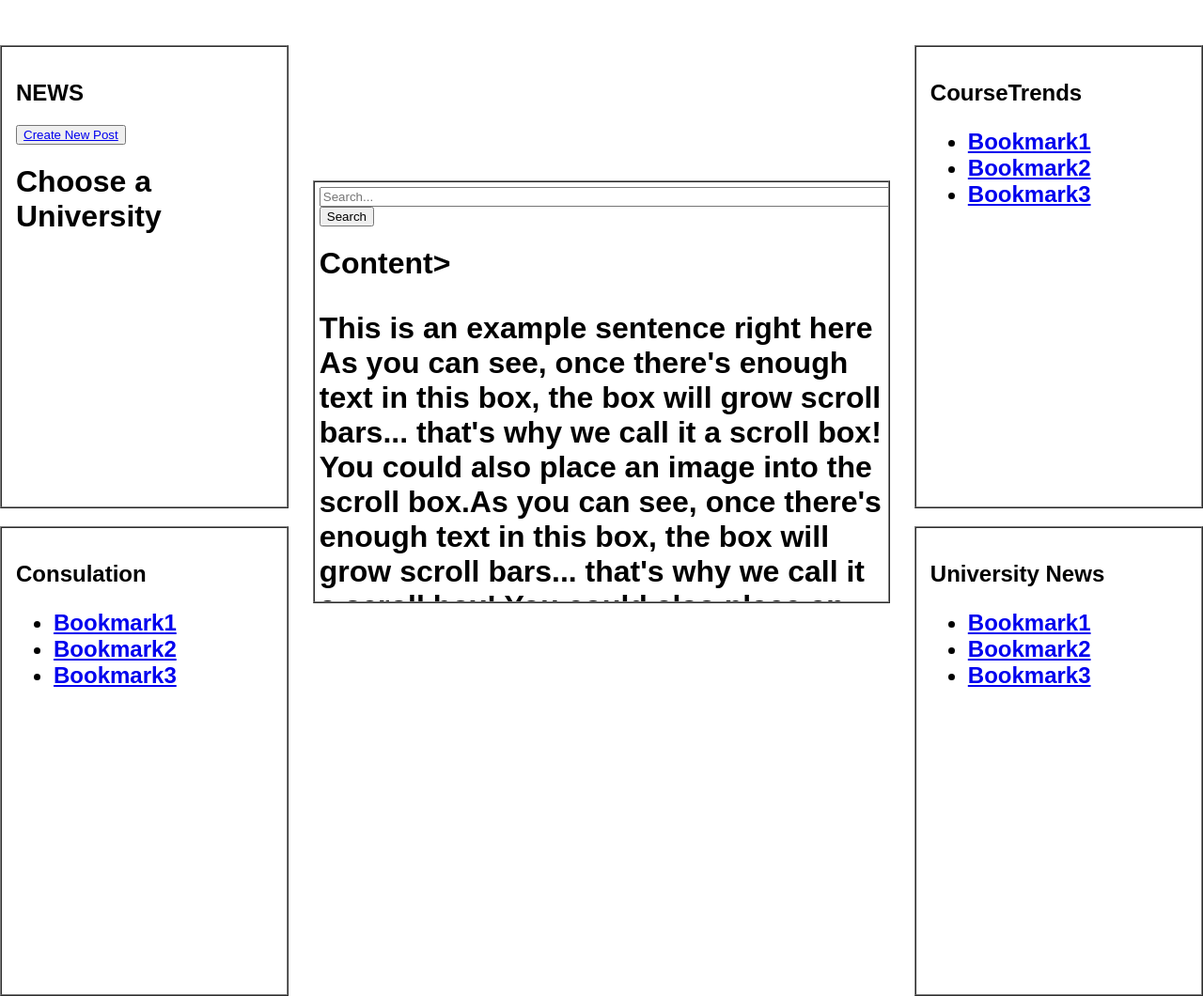
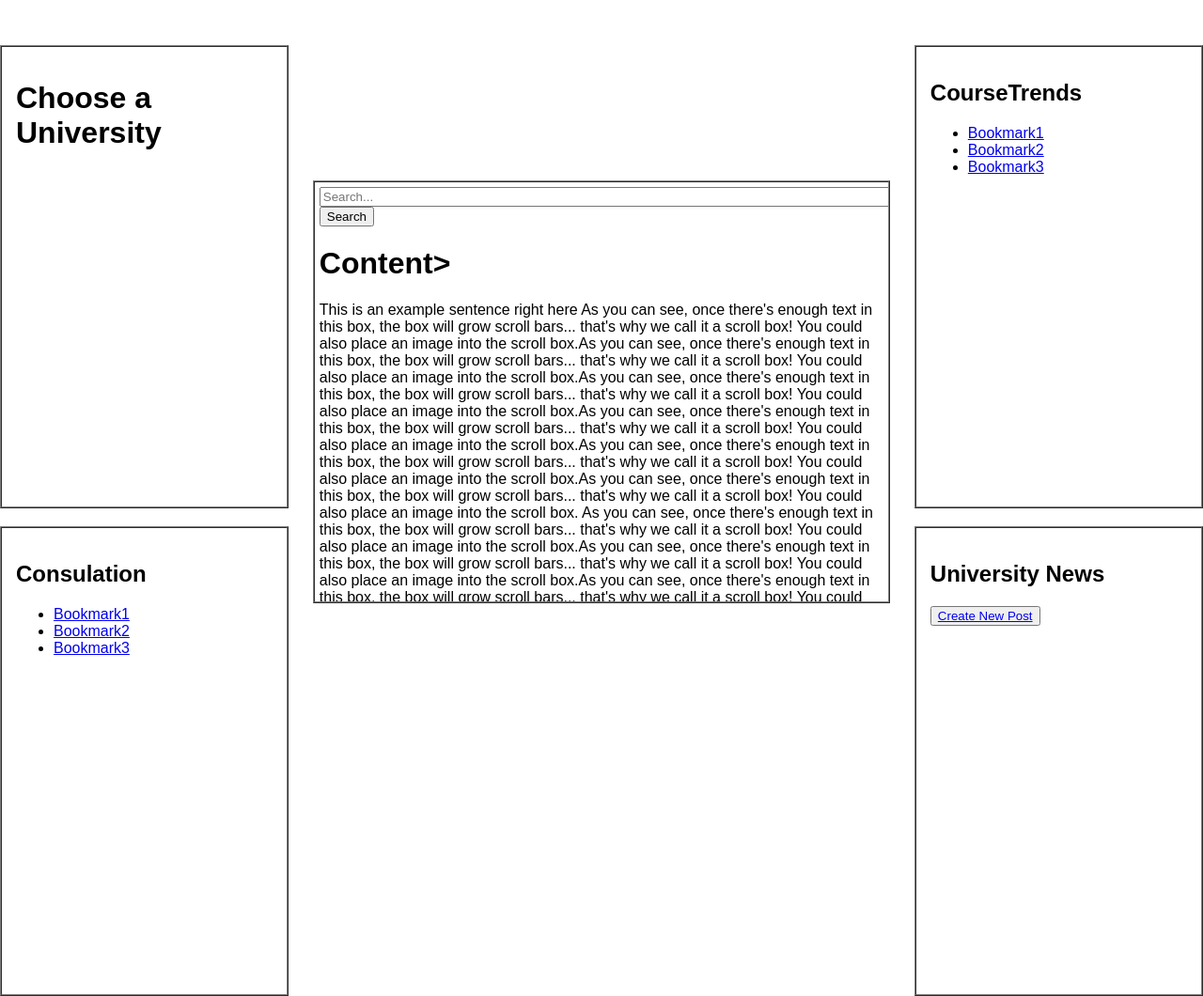
Before and after one commit to jry-an/CLOUDASS2, a Flask app: template templates/home.html in a window 1280 px wide. Shown: the whole page at 94% size. Run offline with Flask 2, Linux system fonts and the light colour scheme; the template is opened without the code that fills it, so the values that code supplies are empty; parts of the project's set-up code (start-up, migrations or seed data) failed here and were passed over; some libraries are stand-ins or nearby versions.

Commit message:
done datastore

```diff
--- a/templates/home.html
+++ b/templates/home.html
@@ -6,18 +6,6 @@
 {% block body %}
 
 <div class="BookMark">
-<h2>NEWS</h2>
-     {%  for news in news_list %}
-         <nav>
-  <ul>
-  <li>{{ news.title }}
-      <ul> {{ news.content }}</ul>
-      </li>
-  </ul>
-  {% endfor %}
-    </nav>
-<button type="button" href='/news'><a href="/news" >Create New Post</a></button>
-
   <h1>Choose a University</h1>
   <!-- for every object in the universities tuple produces the code below -->
     {% for school in universities %}
@@ -28,7 +16,7 @@
 
 
 <div class="Consulation">
-<h2>Consulation<h2>
+<h2>Consulation</h2>
   <nav>
     <ul>
       <li><a href="#">Bookmark1</a></li>
@@ -39,7 +27,7 @@
   </div>
 
 <div class="CourseTrends">
-<h2>CourseTrends<h2>
+<h2>CourseTrends</h2>
   <nav>
     <ul>
       <li><a href="#">Bookmark1</a></li>
@@ -52,14 +40,18 @@
   </div>
 
   <div class="UniversityNews">
-  <h2>University News<h2>
-  <nav>
-    <ul>
-      <li><a href="#">Bookmark1</a></li>
-      <li><a href="#">Bookmark2</a></li>
-      <li><a href="#">Bookmark3</a></li>
-    </ul>
-  </nav>
+  <h2>University News</h2>
+     {%  for news in news_list %}
+         <nav>
+  <ul>
+  <li>{{ news.title }}
+      <ul> {{ news.content }}</ul>
+      </li>
+  </ul>
+  {% endfor %}
+    </nav>
+<button type="button" href='/news'><a href="/news" >Create New Post</a></button>
+
   </div>
 
 
@@ -69,7 +61,7 @@
   <button type="submit">Search </button>
 
 </form>
-<h1>Content> <h1>
+<h1>Content> </h1>
 <p>This is an example sentence right here As you can see, once there's enough text in this box, the box will grow scroll bars... that's why we call it a scroll box! You could also place an image into the scroll box.As you can see, once there's enough text in this box, the box will grow scroll bars... that's why we call it a scroll box! You could also place an image into the scroll box.As you can see, once there's enough text in this box, the box will grow scroll bars... that's why we call it a scroll box! You could also place an image into the scroll box.As you can see, once there's enough text in this box, the box will grow scroll bars... that's why we call it a scroll box! You could also place an image into the scroll box.As you can see, once there's enough text in this box, the box will grow scroll bars... that's why we call it a scroll box! You could also place an image into the scroll box.As you can see, once there's enough text in this box, the box will grow scroll bars... that's why we call it a scroll box! You could also place an image into the scroll box.
 As you can see, once there's enough text in this box, the box will grow scroll bars... that's why we call it a scroll box! You could also place an image into the scroll box.As you can see, once there's enough text in this box, the box will grow scroll bars... that's why we call it a scroll box! You could also place an image into the scroll box.As you can see, once there's enough text in this box, the box will grow scroll bars... that's why we call it a scroll box! You could also place an image into the scroll box.As you can see, once there's enough text in this box, the box will grow scroll bars... that's why we call it a scroll box! You could also place an image into the scroll box.
 As you can see, once there's enough text in this box, the box will grow scroll bars... that's why we call it a scroll box! You could also place an image into the scroll box.As you can see, once there's enough text in this box, the box will grow scroll bars... that's why we call it a scroll box! You could also place an image into the scroll box.
```
